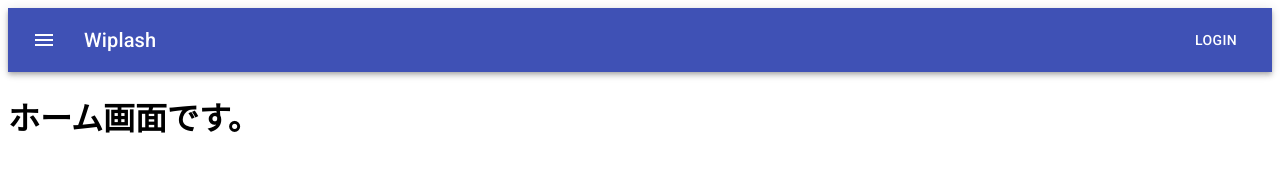
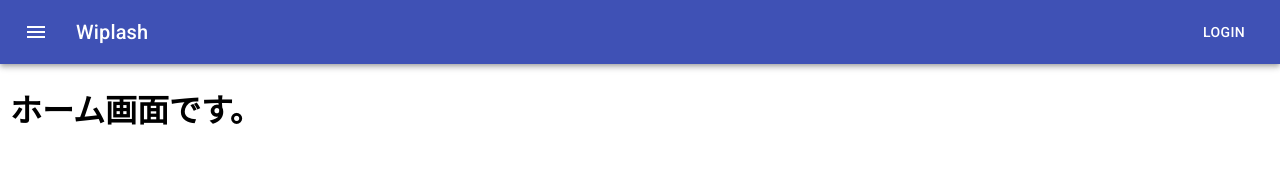
Before and after one commit to daiti0113/whiplash-front-end, a React app: page / in a window 1280 px wide. Built offline with nearby package versions, Linux system fonts and the light colour scheme; some packages are replaced by stand-ins of ours.

Commit message:
fix:Fixed margin & padding to fit screen size

```diff
--- a/index.html
+++ b/index.html
@@ -2,7 +2,7 @@
     <head>
         <meta name="viewport" content="minimum-scale=1, initial-scale=1, width=device-width" />
     </head>
-    <body>
+    <body style="margin: 0">
         <!-- Fonts to support Material Design -->
         <link rel="stylesheet" href="https://fonts.googleapis.com/css?family=Roboto:300,400,500,700&display=swap" />
         <!-- Icons to support Material Design -->
--- a/index.js
+++ b/index.js
@@ -20,7 +20,8 @@ if (process.env.NODE_ENV === "dev") {
 
 const useStyles = makeStyles(() => ({
     content: {
-        marginTop: "10"
+        marginTop: "10",
+        padding: "0 10"
     }
 }))
 
```
